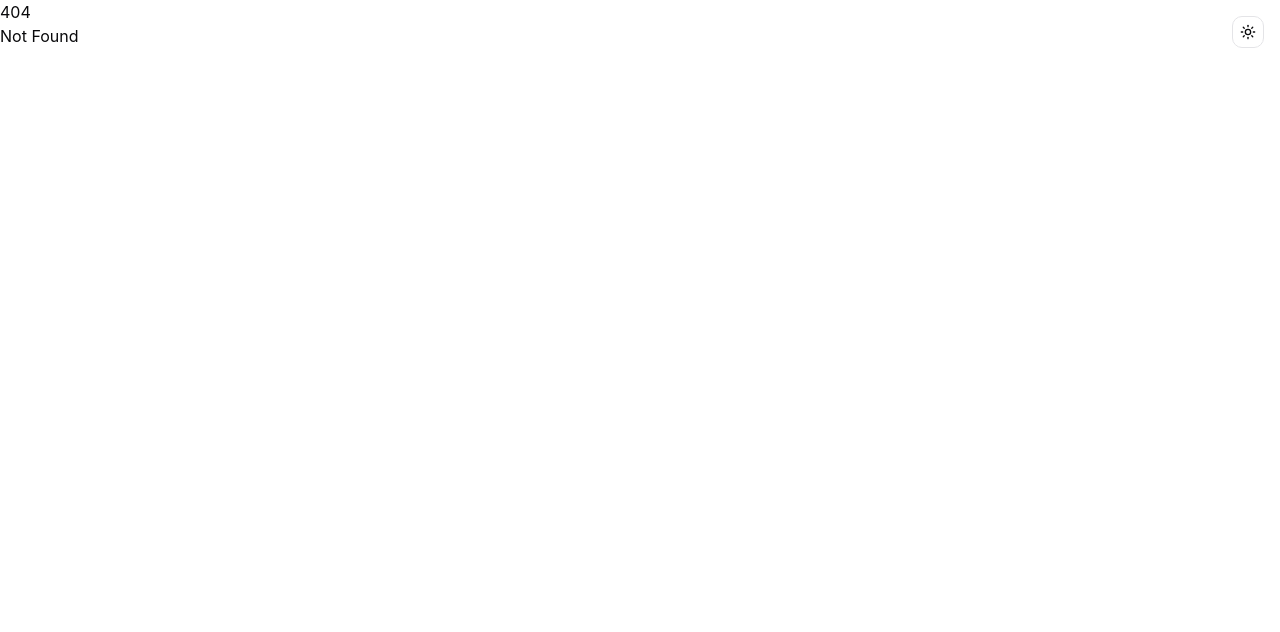
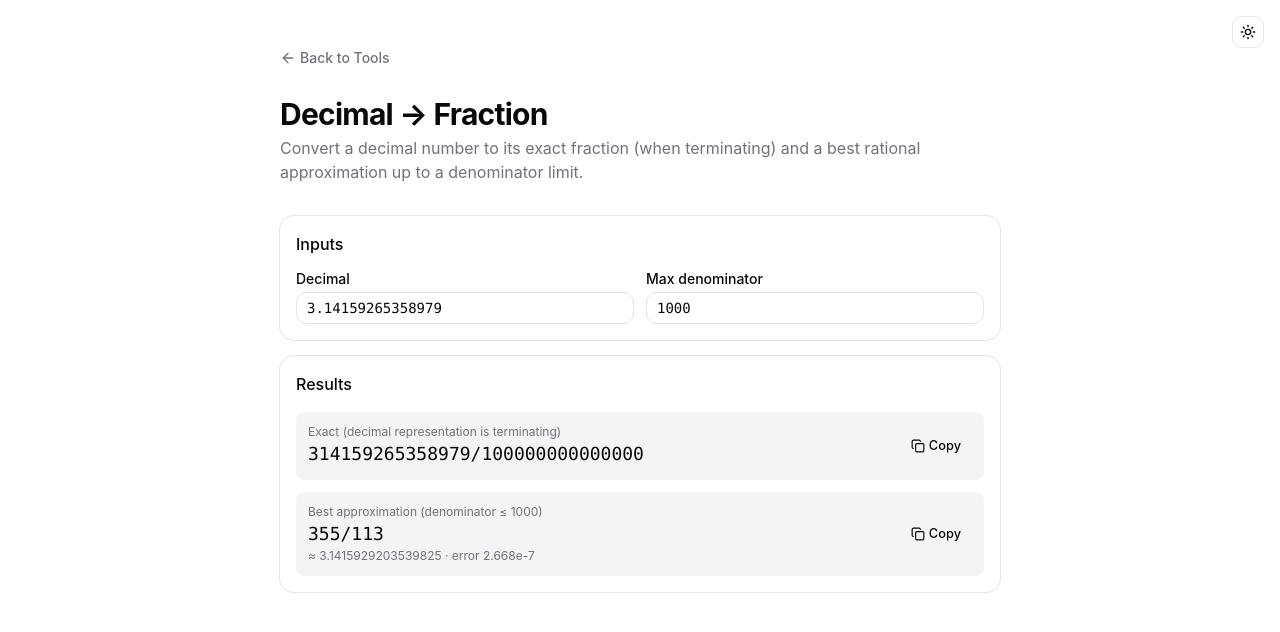
Before and after one commit to orykr/tool.ory.kr, a SvelteKit app in the folder frontend/: page /fraction in a window 1280 px wide. Before the commit this address had no page. Shown: the top 632 px of the page. Built offline with nearby package versions, Linux system fonts and the light colour scheme.

Commit message:
feat(fraction): add decimal → fraction converter (exact + approximation)

```diff
--- a/frontend/src/routes/+page.svelte
+++ b/frontend/src/routes/+page.svelte
@@ -471,6 +471,11 @@
 			href: "/md-toc",
 			title: "Markdown TOC Generator",
 			description: "Generate a table of contents from Markdown headings."
+		},
+		{
+			href: "/fraction",
+			title: "Decimal → Fraction",
+			description: "Convert decimals to exact fractions or best rational approximation."
 		}
 	];
 </script>
--- /dev/null
+++ b/frontend/src/routes/fraction/+page.svelte
@@ -0,0 +1,198 @@
+<script lang="ts">
+	import * as Card from "$lib/components/ui/card/index.js";
+	import { Button } from "$lib/components/ui/button/index.js";
+	import { Input } from "$lib/components/ui/input/index.js";
+	import { Label } from "$lib/components/ui/label/index.js";
+	import ArrowLeft from "@lucide/svelte/icons/arrow-left";
+	import Copy from "@lucide/svelte/icons/copy";
+	import Check from "@lucide/svelte/icons/check";
+
+	let decimal = $state("3.14159265358979");
+	let maxDenominator = $state(1000);
+
+	function gcd(a: bigint, b: bigint): bigint {
+		a = a < 0n ? -a : a;
+		b = b < 0n ? -b : b;
+		while (b) {
+			[a, b] = [b, a % b];
+		}
+		return a;
+	}
+
+	function exactFraction(n: number): { num: bigint; den: bigint } | null {
+		if (!Number.isFinite(n)) return null;
+		if (Number.isInteger(n)) return { num: BigInt(n), den: 1n };
+		const str = n.toString();
+		if (/e/i.test(str)) {
+			const [mantissa, expStr] = str.toLowerCase().split("e");
+			const exp = Number(expStr);
+			const value = exactFractionFromString(mantissa);
+			if (!value) return null;
+			if (exp >= 0) {
+				return reduce(value.num * 10n ** BigInt(exp), value.den);
+			}
+			return reduce(value.num, value.den * 10n ** BigInt(-exp));
+		}
+		return exactFractionFromString(str);
+	}
+
+	function exactFractionFromString(str: string): { num: bigint; den: bigint } | null {
+		const dot = str.indexOf(".");
+		if (dot === -1) {
+			try {
+				return reduce(BigInt(str), 1n);
+			} catch {
+				return null;
+			}
+		}
+		const sign = str.startsWith("-") ? -1n : 1n;
+		const body = str.replace(/^-/, "");
+		const [intPart, decPart] = body.split(".");
+		const numStr = (intPart || "0") + decPart;
+		const den = 10n ** BigInt(decPart.length);
+		try {
+			return reduce(sign * BigInt(numStr), den);
+		} catch {
+			return null;
+		}
+	}
+
+	function reduce(num: bigint, den: bigint): { num: bigint; den: bigint } {
+		if (den < 0n) {
+			num = -num;
+			den = -den;
+		}
+		const g = gcd(num, den);
+		return { num: num / g, den: den / g };
+	}
+
+	function approximate(n: number, maxDen: number): { num: bigint; den: bigint } {
+		// Stern-Brocot / continued fraction approximation
+		const sign = n < 0 ? -1n : 1n;
+		const x = Math.abs(n);
+		let h0 = 0n,
+			h1 = 1n,
+			k0 = 1n,
+			k1 = 0n;
+		let a = Math.floor(x);
+		let frac = x - a;
+		const limit = BigInt(maxDen);
+		while (true) {
+			const aBig = BigInt(a);
+			const h2 = aBig * h1 + h0;
+			const k2 = aBig * k1 + k0;
+			if (k2 > limit) break;
+			h0 = h1;
+			h1 = h2;
+			k0 = k1;
+			k1 = k2;
+			if (frac === 0) break;
+			frac = 1 / frac;
+			const newA = Math.floor(frac);
+			frac -= newA;
+			a = newA;
+			if (!Number.isFinite(frac)) break;
+		}
+		return reduce(sign * h1, k1 || 1n);
+	}
+
+	let parsed = $derived.by(() => {
+		const t = decimal.trim();
+		if (!t) return null;
+		const n = Number(t);
+		if (!Number.isFinite(n)) return { ok: false as const, error: "Invalid number." };
+		const exact = exactFraction(n);
+		const approx = approximate(n, Math.max(2, Math.min(1_000_000, Math.floor(maxDenominator) || 1000)));
+		return { ok: true as const, value: n, exact, approx };
+	});
+
+	let copied = $state<string | null>(null);
+	async function copy(key: string, value: string) {
+		await navigator.clipboard.writeText(value);
+		copied = key;
+		setTimeout(() => (copied = null), 1200);
+	}
+
+	function fmt(f: { num: bigint; den: bigint }): string {
+		if (f.den === 1n) return f.num.toString();
+		return `${f.num}/${f.den}`;
+	}
+
+	function approxError(actual: number, frac: { num: bigint; den: bigint }): string {
+		const fv = Number(frac.num) / Number(frac.den);
+		return Math.abs(actual - fv).toExponential(3);
+	}
+</script>
+
+<main class="container mx-auto max-w-3xl px-6 py-12">
+	<nav class="mb-6">
+		<a
+			href="/"
+			class="text-muted-foreground hover:text-foreground inline-flex items-center gap-1 text-sm font-medium transition-colors"
+		>
+			<ArrowLeft class="h-4 w-4" />
+			Back to Tools
+		</a>
+	</nav>
+
+	<header class="mb-8">
+		<h1 class="text-3xl font-bold tracking-tight">Decimal → Fraction</h1>
+		<p class="text-muted-foreground mt-1">
+			Convert a decimal number to its exact fraction (when terminating) and a best rational
+			approximation up to a denominator limit.
+		</p>
+	</header>
+
+	<Card.Root class="mb-4">
+		<Card.Header><Card.Title class="text-base">Inputs</Card.Title></Card.Header>
+		<Card.Content class="grid gap-3 sm:grid-cols-2">
+			<div class="space-y-1.5">
+				<Label for="dec">Decimal</Label>
+				<Input id="dec" bind:value={decimal} class="font-mono" />
+			</div>
+			<div class="space-y-1.5">
+				<Label for="md">Max denominator</Label>
+				<Input id="md" type="number" min="2" max="1000000" bind:value={maxDenominator} class="font-mono" />
+			</div>
+		</Card.Content>
+	</Card.Root>
+
+	{#if parsed?.ok}
+		<Card.Root>
+			<Card.Header><Card.Title class="text-base">Results</Card.Title></Card.Header>
+			<Card.Content class="space-y-3">
+				{#if parsed.exact}
+					<div class="bg-muted flex items-center justify-between rounded-md p-3">
+						<div>
+							<p class="text-muted-foreground text-xs">Exact (decimal representation is terminating)</p>
+							<p class="font-mono text-lg">{fmt(parsed.exact)}</p>
+						</div>
+						<Button variant="ghost" size="sm" onclick={() => copy("e", fmt(parsed.exact!))}>
+							{#if copied === "e"}<Check />Copied{:else}<Copy />Copy{/if}
+						</Button>
+					</div>
+				{/if}
+				<div class="bg-muted flex items-center justify-between rounded-md p-3">
+					<div>
+						<p class="text-muted-foreground text-xs">
+							Best approximation (denominator ≤ {maxDenominator})
+						</p>
+						<p class="font-mono text-lg">{fmt(parsed.approx)}</p>
+						<p class="text-muted-foreground text-xs">
+							≈ {(Number(parsed.approx.num) / Number(parsed.approx.den)).toString()} · error {approxError(parsed.value, parsed.approx)}
+						</p>
+					</div>
+					<Button variant="ghost" size="sm" onclick={() => copy("a", fmt(parsed.approx))}>
+						{#if copied === "a"}<Check />Copied{:else}<Copy />Copy{/if}
+					</Button>
+				</div>
+			</Card.Content>
+		</Card.Root>
+	{:else if parsed && !parsed.ok}
+		<div
+			class="border-destructive/50 bg-destructive/10 text-destructive rounded-md border p-3 text-sm"
+		>
+			{parsed.error}
+		</div>
+	{/if}
+</main>
```
